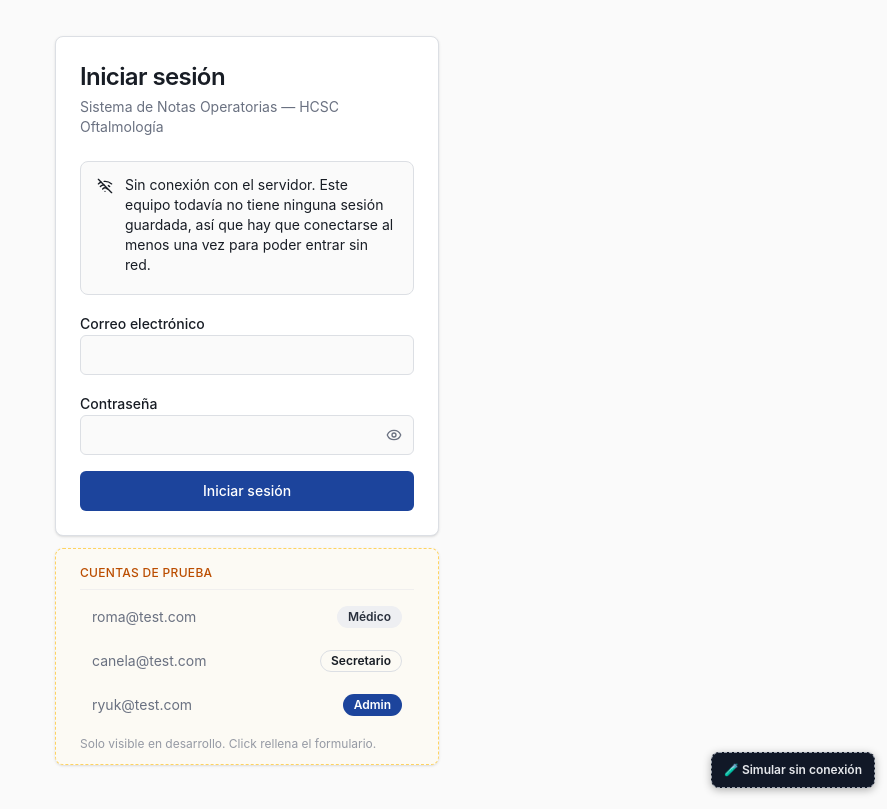
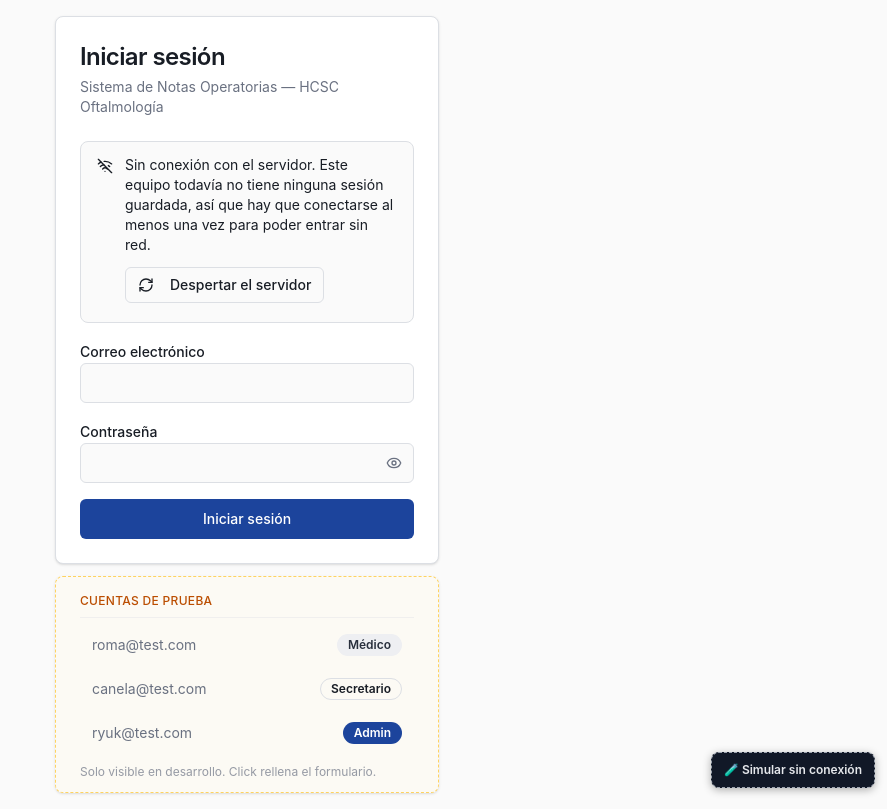
Before and after one commit to JoJoWitness/Servicio_Comunitario, a React (Vite) app in the folder frontend/: page /login in a window 1280 px wide. Shown: the whole page, without its empty margins (393-1280 px from the left). Built offline with nearby package versions, Linux system fonts and the light colour scheme; no server answers.

Commit message:
Agregado un despertador del servidor

```diff
--- a/frontend/src/features/auth/LoginPage.tsx
+++ b/frontend/src/features/auth/LoginPage.tsx
@@ -8,7 +8,7 @@ import { useNavigate, useLocation } from "react-router-dom";
 import { useForm } from "react-hook-form";
 import { zodResolver } from "@hookform/resolvers/zod";
 import { z } from "zod";
-import { WifiOff } from "lucide-react";
+import { RefreshCw, WifiOff } from "lucide-react";
 
 import { Button } from "@/components/ui/button";
 import { Input } from "@/components/ui/input";
@@ -69,7 +69,20 @@ export default function LoginPage() {
   const [errorMsg, setErrorMsg] = useState<string | null>(null);
 
   const sinConexion = useConexionStore((s) => s.estado) === "sin-conexion";
+  const despertando = useConexionStore((s) => s.despertando);
+  const despertar = useConexionStore((s) => s.despertar);
   const correoGuardado = correoRecordado();
+
+  // El servidor puede estar dormido, no caído: el hosting lo apaga tras un rato
+  // sin visitas y tarda cerca de un minuto en volver. Se ofrece esperarlo en vez
+  // de dejar al médico frente a un "sin conexión" que no explica nada.
+  const [falloDespertar, setFalloDespertar] = useState(false);
+
+  const intentarDespertar = async () => {
+    setFalloDespertar(false);
+    const despierto = await despertar();
+    if (!despierto) setFalloDespertar(true);
+  };
 
   const {
     register,
@@ -179,6 +192,45 @@ export default function LoginPage() {
                         conectarse al menos una vez para poder entrar sin red.
                       </>
                     )}
+
+                    {/*
+                      El servidor se apaga solo cuando lleva un rato sin
+                      visitas, y la primera petición lo enciende: por eso hay
+                      algo que hacer aquí, y no es "espera a ver".
+                    */}
+                    <div className="mt-3 space-y-2">
+                      <Button
+                        type="button"
+                        size="sm"
+                        variant="outline"
+                        onClick={() => void intentarDespertar()}
+                        disabled={despertando}
+                      >
+                        {despertando ? (
+                          <>
+                            <RefreshCw className="mr-2 h-4 w-4 animate-spin" />
+                            Despertando el servidor…
+                          </>
+                        ) : (
+                          <>
+                            <RefreshCw className="mr-2 h-4 w-4" />
+                            Despertar el servidor
+                          </>
+                        )}
+                      </Button>
+                      {despertando && (
+                        <p className="text-xs text-muted-foreground">
+                          Puede tardar hasta un minuto: el servidor se apaga
+                          cuando nadie lo usa y hay que esperar a que arranque.
+                        </p>
+                      )}
+                      {falloDespertar && !despertando && (
+                        <p className="text-xs text-muted-foreground">
+                          Sigue sin responder. Revisa que este equipo tenga
+                          internet y vuelve a intentarlo.
+                        </p>
+                      )}
+                    </div>
                   </AlertDescription>
                 </Alert>
               )}
--- a/frontend/src/offline/PanelConexion.tsx
+++ b/frontend/src/offline/PanelConexion.tsx
@@ -62,6 +62,8 @@ function hace(marca: number): string {
 export function PanelConexion() {
   const estado = useConexionStore((s) => s.estado);
   const comprobar = useConexionStore((s) => s.comprobar);
+  const despertar = useConexionStore((s) => s.despertar);
+  const despertando = useConexionStore((s) => s.despertando);
   const modoSesion = useSessionStore((s) => s.modo);
   const { data: pendientes = [] } = usePendientes();
   const { mutate: sincronizar, isPending: sincronizando, data: resumen } =
@@ -169,14 +171,32 @@ export function PanelConexion() {
             {sincronizando ? "Subiendo..." : "Sincronizar ahora"}
           </Button>
 
+          {/*
+            Dos intentos distintos a propósito: reintentar es un vistazo rápido
+            (¿volvió la red?), despertar es esperar de pie a que el servidor
+            dormido termine de arrancar, que lleva cerca de un minuto.
+          */}
           {sinConexion && (
+            <div className="space-y-1">
               <button
                 type="button"
                 onClick={() => void comprobar()}
-              className="w-full px-2 text-left text-[11px] text-muted-foreground underline underline-offset-2 hover:text-foreground"
+                disabled={despertando}
+                className="w-full px-2 text-left text-[11px] text-muted-foreground underline underline-offset-2 hover:text-foreground disabled:opacity-50"
               >
                 Reintentar la conexión
               </button>
+              <button
+                type="button"
+                onClick={() => void despertar()}
+                disabled={despertando}
+                className="w-full px-2 text-left text-[11px] text-muted-foreground underline underline-offset-2 hover:text-foreground disabled:opacity-50"
+              >
+                {despertando
+                  ? "Despertando el servidor…"
+                  : "Despertar el servidor"}
+              </button>
+            </div>
           )}
 
           {/* Resultado del último intento manual */}
--- a/frontend/src/stores/conexionStore.ts
+++ b/frontend/src/stores/conexionStore.ts
@@ -35,6 +35,21 @@ const INTERVALO_EN_LINEA = 60_000;
  */
 const TIMEOUT_SONDEO = 5_000;
 
+/**
+ * El hosting gratuito apaga el servidor tras un rato sin visitas y lo vuelve a
+ * levantar con la primera petición que llega, tardando entre medio minuto y
+ * uno entero. Para el sondeo normal eso es indistinguible de un servidor
+ * caído, y está bien que lo sea: nadie debe esperar un minuto mirando una
+ * pantalla. Pero cuando alguien pide despertarlo a propósito, sí se espera.
+ */
+const TIMEOUT_DESPERTAR = 20_000;
+
+/** Cuánto se insiste en total antes de darlo por muerto de verdad. */
+const ESPERA_MAXIMA_DESPERTAR = 90_000;
+
+/** Respiro entre intento e intento al despertar. */
+const PAUSA_ENTRE_INTENTOS = 2_000;
+
 interface ConexionState {
   estado: EstadoConexion;
   /** Momento del último sondeo con respuesta, para mostrar "visto por última vez". */
@@ -46,7 +61,14 @@ interface ConexionState {
    * backend viven ambos en localhost, así que apagar el wifi no corta nada.
    */
   forzadoSinConexion: boolean;
+  /** Hay un intento de despertar el servidor en curso (ver `despertar`). */
+  despertando: boolean;
   comprobar: () => Promise<boolean>;
+  /**
+   * Insiste hasta que el servidor dormido termine de arrancar, o hasta que se
+   * agote la paciencia. Devuelve si se logró contactar.
+   */
+  despertar: () => Promise<boolean>;
   /** Fuerza el estado sin sondear. Lo usa el cliente HTTP al detectar un fallo de red. */
   marcarSinConexion: () => void;
   /** Enciende/apaga el interruptor de prueba (ver `forzadoSinConexion`). */
@@ -65,9 +87,9 @@ interface ConexionState {
  * Un `fetch` que lanza (sin red real) o un 5xx (backend caído) cuentan como
  * sin conexión.
  */
-async function sondear(): Promise<boolean> {
+async function sondear(timeout: number = TIMEOUT_SONDEO): Promise<boolean> {
   const control = new AbortController();
-  const corte = setTimeout(() => control.abort(), TIMEOUT_SONDEO);
+  const corte = setTimeout(() => control.abort(), timeout);
   try {
     const r = await fetch(`${BASE_URL.replace(/\/$/, "")}/health`, {
       method: "GET",
@@ -109,6 +131,7 @@ export const useConexionStore = create<ConexionState>()((set, get) => ({
   estado: forzadoInicial() ? "sin-conexion" : "comprobando",
   ultimoContacto: null,
   forzadoSinConexion: forzadoInicial(),
+  despertando: false,
 
   comprobar: async () => {
     // El interruptor de prueba manda sobre el sondeo: si está encendido, se
@@ -130,6 +153,42 @@ export const useConexionStore = create<ConexionState>()((set, get) => ({
       ultimoContacto: hayServidor ? Date.now() : get().ultimoContacto,
     });
     return hayServidor;
+  },
+
+  /**
+   * Despierta el servidor dormido.
+   *
+   * La petición que llega al hosting es la que enciende la máquina, así que
+   * basta con seguir llamando hasta que conteste: cada intento espera mucho
+   * más que el sondeo normal, y se reintenta hasta agotar la espera máxima.
+   * Es lo que separa "el servidor está apagado" de "no hay internet", que para
+   * el sondeo corto se veían igual.
+   */
+  despertar: async () => {
+    if (get().despertando) return false;
+
+    // El interruptor de prueba manda igual que en `comprobar`.
+    if (get().forzadoSinConexion) return false;
+
+    set({ despertando: true });
+    try {
+      const limite = Date.now() + ESPERA_MAXIMA_DESPERTAR;
+      do {
+        if (await sondear(TIMEOUT_DESPERTAR)) {
+          set({ estado: "en-linea", ultimoContacto: Date.now() });
+          return true;
+        }
+        // Sin red, el fetch falla al instante y esto sería un bucle cerrado
+        // machacando durante minuto y medio. Cuando el servidor está dormido
+        // el intento ya consume sus segundos y esta pausa apenas se nota.
+        await new Promise((listo) => setTimeout(listo, PAUSA_ENTRE_INTENTOS));
+      } while (Date.now() < limite);
+
+      set({ estado: "sin-conexion" });
+      return false;
+    } finally {
+      set({ despertando: false });
+    }
   },
 
   marcarSinConexion: () => {
```
Lines whose indentation alone changed are shown as unchanged.
